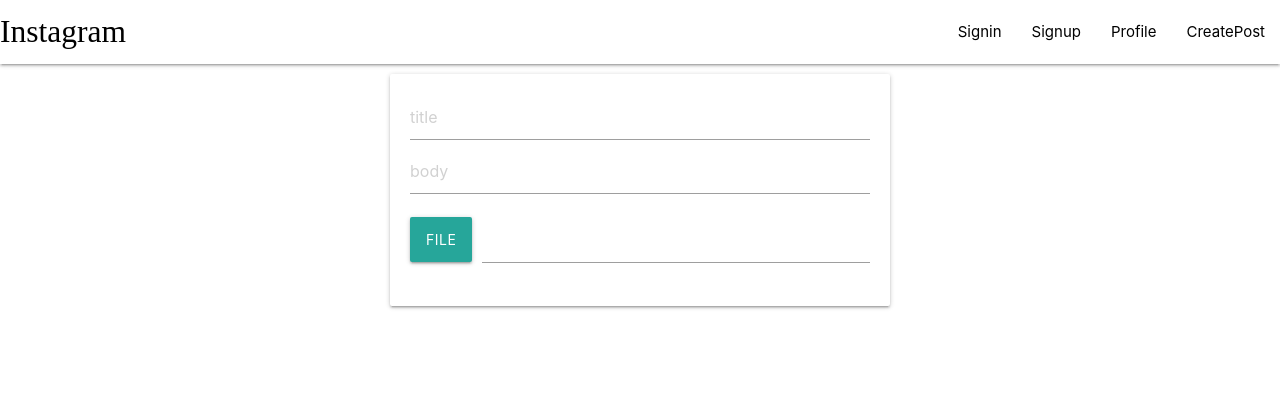
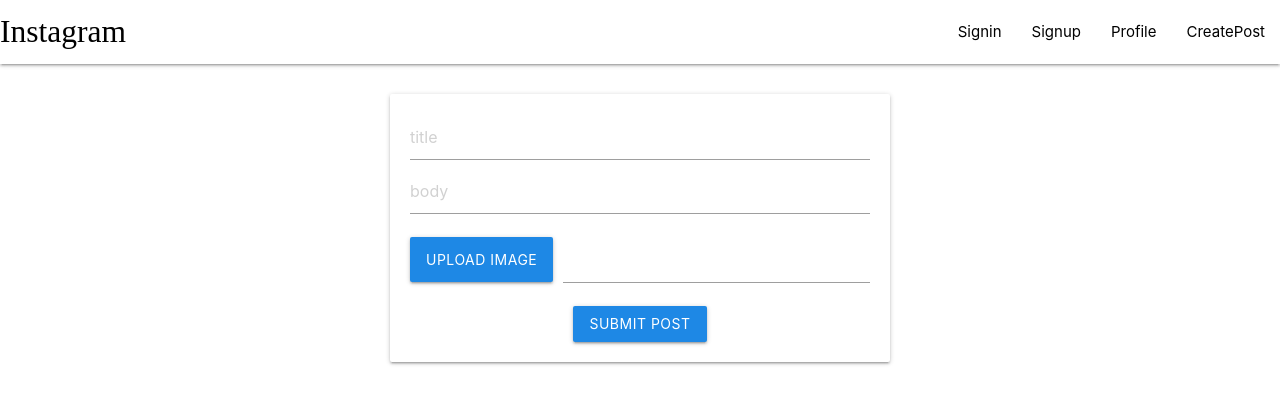
Before and after one commit to Alujan28/insta-clone, a React (Create React App) app in the folder client/: page /createpost in a window 1280 px wide. Shown: the top 404 px of the page. Built offline with nearby package versions, Linux system fonts and the light colour scheme; a web font is replaced by a local one.

Commit message:
feat: add Submit button in CreatePost.js

```diff
--- a/client/src/components/screens/CreatePost.js
+++ b/client/src/components/screens/CreatePost.js
@@ -4,7 +4,7 @@
     return (
         <div className="card input-field"
         style={{
-            margin:"10px auto",
+            margin:"30px auto",
             maxWidth:"500px",
             padding:"20px",
             textAlign:"center"
@@ -13,14 +13,17 @@
             <input type="text" placeholder="title" />
             <input type="text" placeholder="body" />
             <div className="file-field input-field">
-                <div className="btn">
-                    <span>File</span>
+                <div className="btn #64b5f6 blue darken-1">
+                    <span>Upload Image</span>
                     <input type="file" />
                 </div>
                 <div className="file-path-wrapper">
                     <input className="file-path validate" type="text" />
                 </div>
             </div>
+            <button className="btn waves-effect waves-light #64b5f6 blue darken-1">
+                    Submit post
+                </button>
         </div>
     );
 };
--- a/client/src/components/screens/SignIn.js
+++ b/client/src/components/screens/SignIn.js
@@ -15,7 +15,7 @@
                 type="text"
                 placeholder="password"
                 />
-                <button className="btn waves-effect waves-light #64b5f6 blue lighten-2">
+                <button className="btn waves-effect waves-light #64b5f6 blue darken-1">
                     Login
                 </button>
                 <h5>
```
